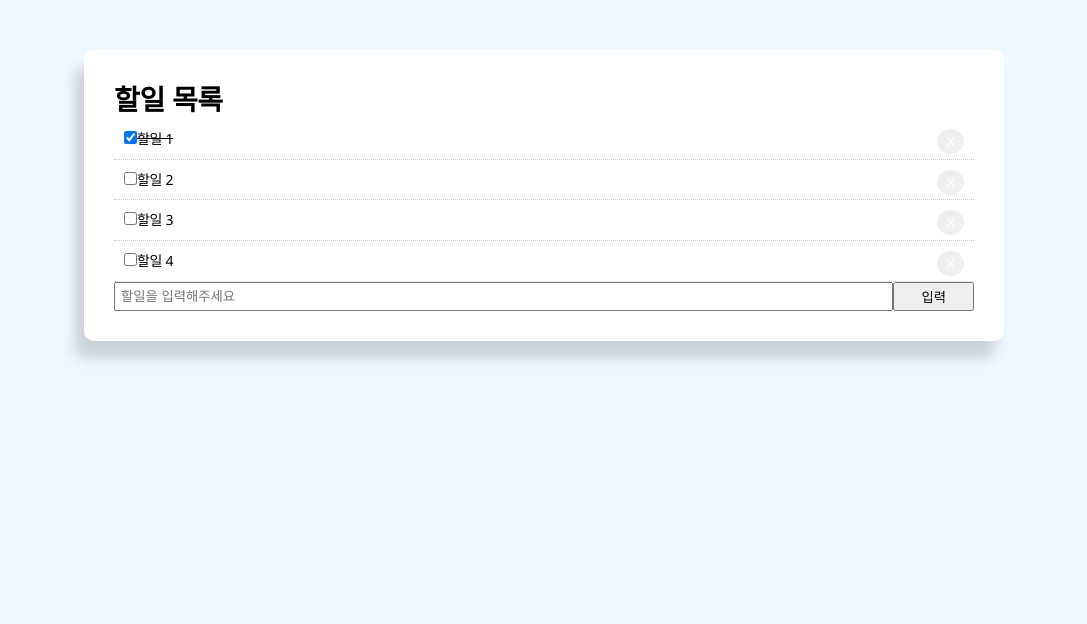
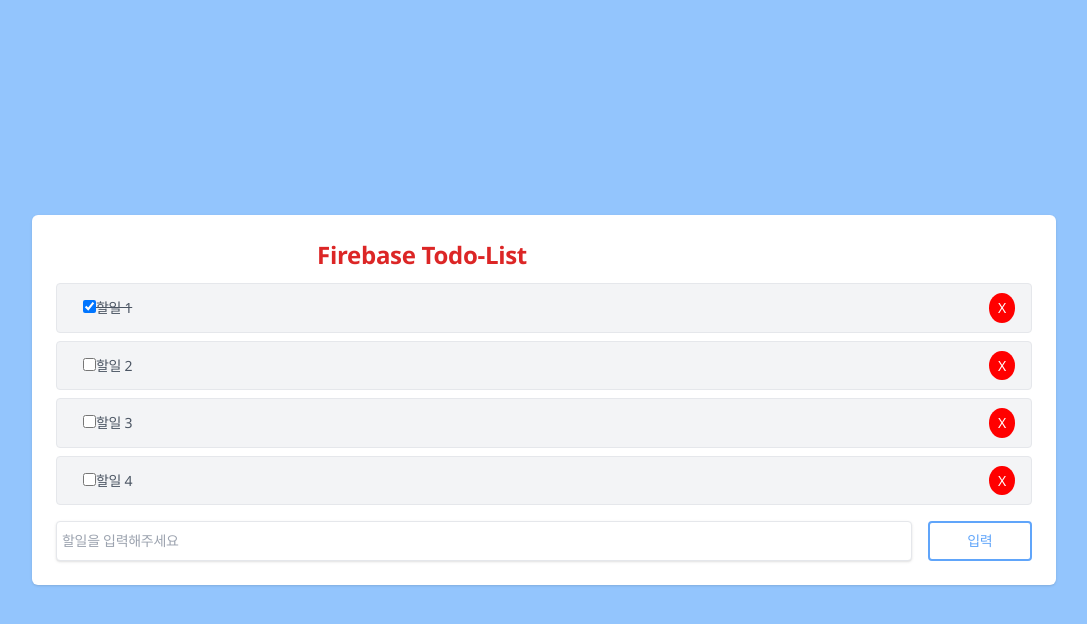
Before and after one commit to vitaZ-dev/fb-todo, a React (Create React App) app: page / in a window 1280 px wide. Shown: the top 624 px of the page, without its empty margins (96-1183 px from the left). Built offline with nearby package versions, Linux system fonts and the light colour scheme.

Commit message:
feat: Tailwind 적용

```diff
--- a/package.json
+++ b/package.json
@@ -40,6 +40,7 @@
     "eslint-config-prettier": "^8.8.0",
     "eslint-plugin-react": "^7.32.2",
     "prettier": "^2.8.8",
-    "sass": "^1.63.3"
+    "sass": "^1.63.3",
+    "tailwindcss": "^3.3.2"
   }
 }
--- a/src/App.js
+++ b/src/App.js
@@ -14,11 +14,13 @@
   ]);
 
   return (
-    <>
-      <div className="container">
-        <div className="todo-block">
-          <div className="title">
-            <h1>할일 목록</h1>
+    <div className="flex items-center justify-center w-screen h-screen bg-blue-300">
+      <div className="w-4/5 p-6 bg-white rounded-[6px] shadow">
+        <div>
+          <div className="flex justify-between mb-3">
+            <h1 className="text-center w-3/4 text-2xl text-red-600 font-semibold">
+              Firebase Todo-List
+            </h1>
           </div>
           {/* 할일 목록 */}
           <List todoData={todoData} setTodoData={setTodoData} />
@@ -26,7 +28,7 @@
           <Form todoData={todoData} setTodoData={setTodoData} />
         </div>
       </div>
-    </>
+    </div>
   );
 }
 
--- a/src/components/Form.js
+++ b/src/components/Form.js
@@ -27,8 +27,13 @@
 
   return (
     <div>
-      <form style={{ display: "flex" }} onSubmit={handleSubmit}>
+      <form
+        className="flex pt-2"
+        style={{ display: "flex" }}
+        onSubmit={handleSubmit}
+      >
         <input
+          className="w-full px-3 py-2 mr-4 text-gray-500 border rounded shadow"
           type="text"
           name="value"
           style={{ flex: "10", padding: "5px" }}
@@ -36,7 +41,12 @@
           value={value}
           onChange={handleChange}
         />
-        <input type="submit" style={{ flex: "1" }} value="입력" />
+        <input
+          className="p-2 text-blue-400 border-2 border-blue-400 rounded hover:text-white hover:bg-blue-400"
+          type="submit"
+          style={{ flex: "1" }}
+          value="입력"
+        />
       </form>
     </div>
   );
--- a/src/components/List.js
+++ b/src/components/List.js
@@ -19,4 +19,5 @@
   );
 };
 
+// 리랜더링 최적화를 위한 코드
 export default React.memo(List);
--- a/src/components/ListItem.js
+++ b/src/components/ListItem.js
@@ -4,6 +4,7 @@
   console.log("ListItem 렌더링 ", item);
   // coding
   const btnStyle = {
+    backgroundColor: "red",
     color: "#fff",
     float: "right",
     border: "none",
@@ -14,7 +15,6 @@
   const getStyles = _completed => {
     return {
       padding: "10px",
-      borderBottom: "1px dotted #ccc",
       textDecoration: _completed ? "line-through" : "none",
     };
   };
@@ -42,7 +42,8 @@
   };
 
   return (
-    <div style={getStyles(item.completed)} key={item.id}>
+    <div className="flex items-center justify-between w-full mb-2 px-4 py-1 text-gray-600 bg-gray-100 border rounded ">
+      <div className="items-center" style={getStyles(item.completed)}>
         {/* defaultChecked = 체크박스에 기본체크 상태 설정 */}
         <input
           type="checkbox"
@@ -50,11 +51,15 @@
           onChange={() => handleCompleteChange(item.id)}
         />
         {item.title}
+      </div>
+      <div className="items-center">
         <button style={btnStyle} onClick={() => handleClick(item.id)}>
           X
         </button>
       </div>
+    </div>
   );
 };
 
-export default ListItem;
+// 리랜더링 최적화 적용
+export default React.memo(ListItem);
--- a/src/index.css
+++ b/src/index.css
@@ -1,4 +1,8 @@
 @charset "utf-8";
+@tailwind base;
+@tailwind components;
+@tailwind utilities;
+
 * {
   margin: 0;
   padding: 0;
--- /dev/null
+++ b/tailwind.config.js
@@ -0,0 +1,8 @@
+/** @type {import('tailwindcss').Config} */
+module.exports = {
+  content: ["./src/**/*.{html,js}"],
+  theme: {
+    extend: {},
+  },
+  plugins: [],
+}
```
Also changed, not shown: 1 other file (tests, documents, lock files or other folders). Lines whose indentation alone changed are shown as unchanged.
